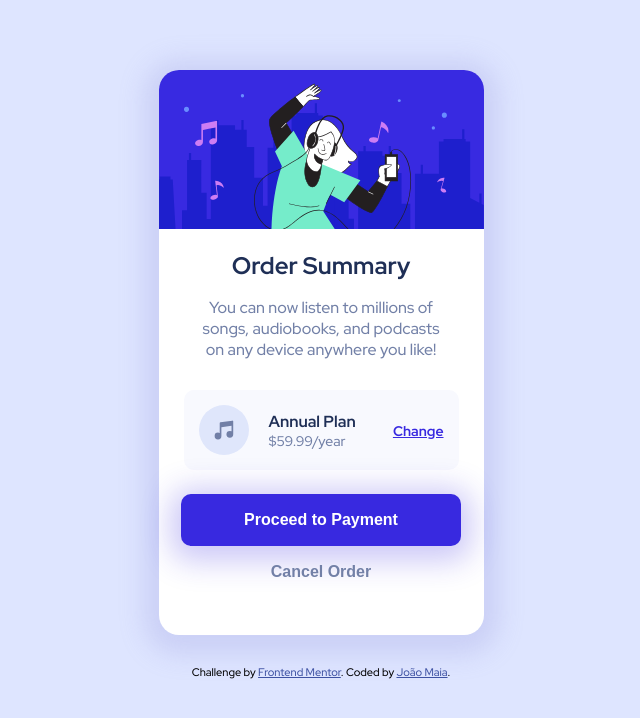
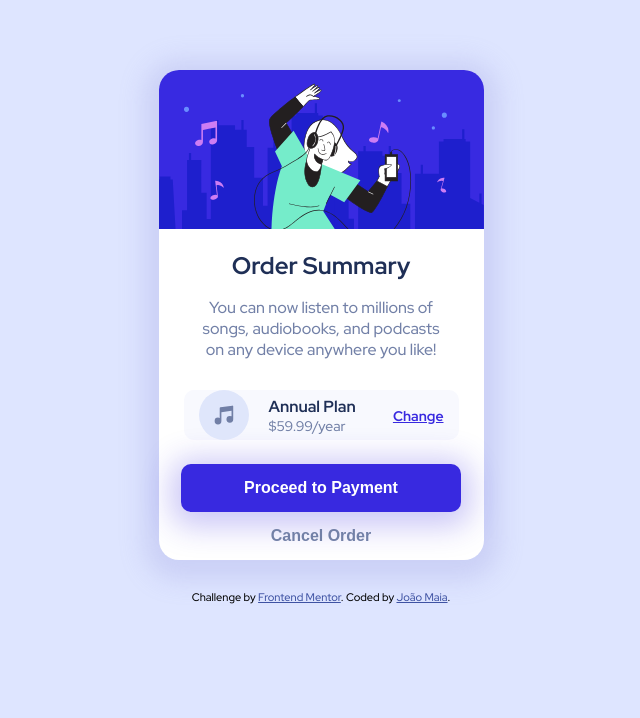
Before and after one commit to joaomaia-code/frontend_exercicio_01, a plain HTML site: page index.html in a window 1280 px wide. Shown: the whole page, without its empty margins (319-959 px from the left). Drawn offline with Linux system fonts and the light colour scheme.

Commit message:
test em medida em

```diff
--- a/style.css
+++ b/style.css
@@ -19,7 +19,6 @@ body {
   margin: auto;
   background-color: #ffffff;
   max-width: 325px;
-  min-height: 565px;
   border-radius: 20px;
   margin-top: 70px;
   box-shadow: 0 5px 25px 15px hsla(240, 51%, 73%, 0.253);
@@ -47,7 +46,6 @@ main p {
 
 .subscricao {
   max-width: 275px;
-  min-height: 80px;
   margin: auto;
   border-radius: 10px;
   background-color: #f8f9fe;
@@ -64,7 +62,6 @@ main p {
 }
 
 .img_subscricao {
-  max-height: 50px;
   max-width: 50px;
   margin-left: 15px;
 }
@@ -108,7 +105,7 @@ main p {
   font-weight: 700;
   font-size: 16px;
   min-width: 280px;
-  min-height: 52px;
+  min-height: 3em;
   margin: auto;
   cursor: pointer;
   border: none;
```
